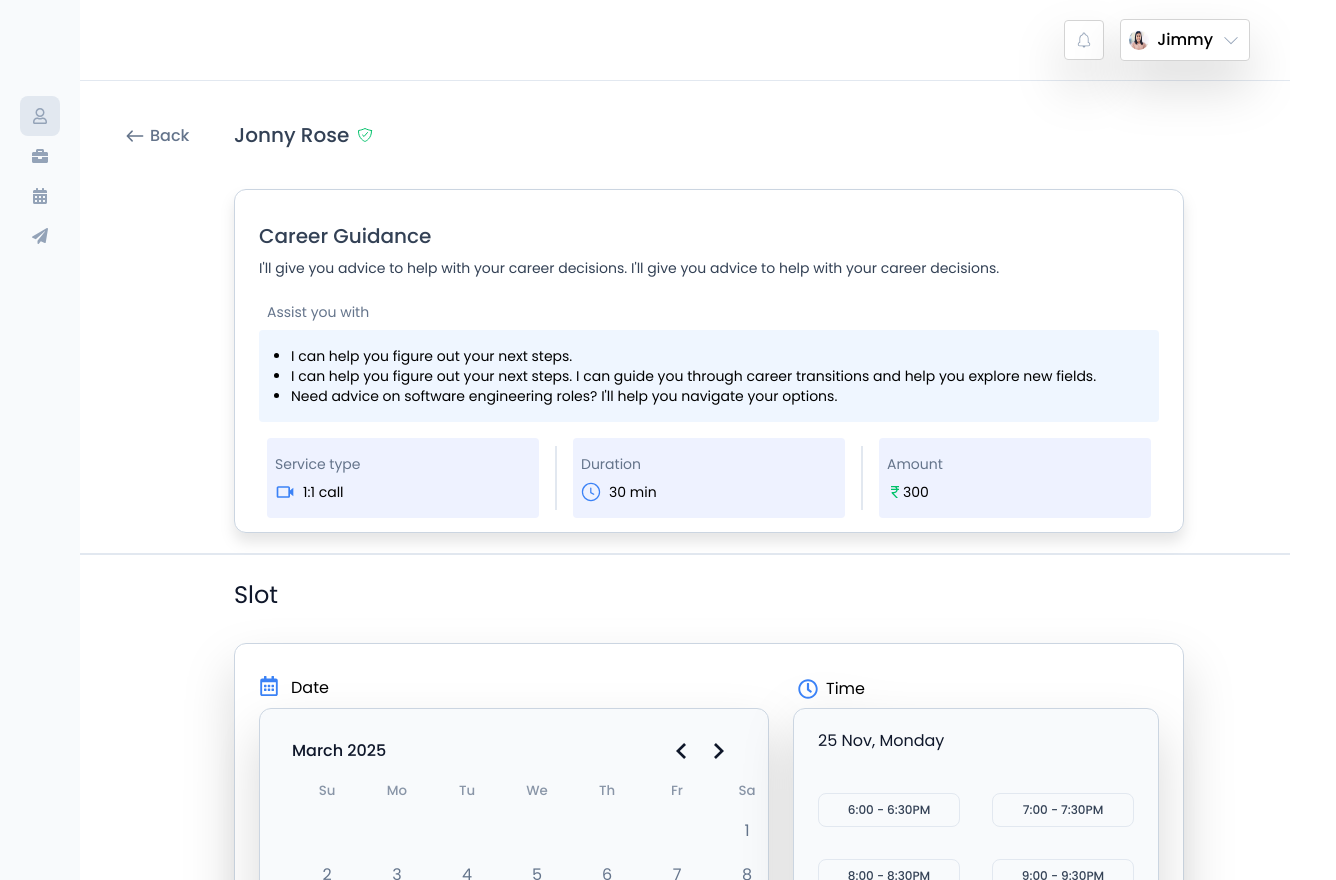
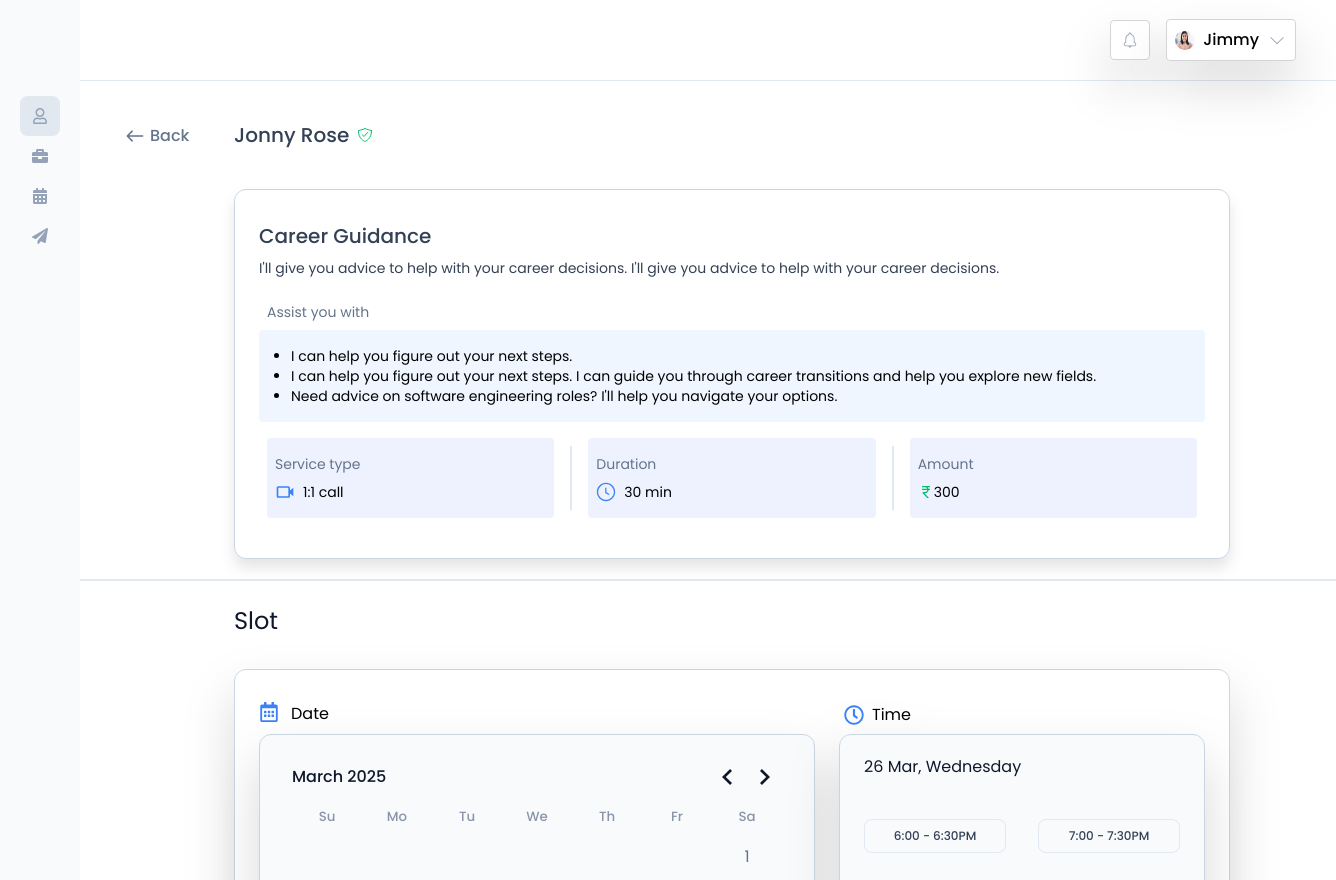
Before and after one commit to Shub4am/mentor-flow, a Next.js app: page /mentor-details/call in a window 1280 px wide. Shown: the whole page, 1336 px wide, since content can reach past the window. Built offline with nearby package versions, Linux system fonts and the light colour scheme.

Commit message:
Update calendar and timeslot

```diff
--- a/package.json
+++ b/package.json
@@ -9,6 +9,7 @@
     "lint": "next lint"
   },
   "dependencies": {
+    "date-fns": "^4.1.0",
     "next": "15.2.3",
     "react": "^19.0.0",
     "react-day-picker": "^9.6.3",
--- a/src/app/globals.css
+++ b/src/app/globals.css
@@ -9,17 +9,20 @@ body {
   --rdp-accent-background-color: #f0f0f0; /* Change the accent background color. */
   /* Add more CSS variables here. */
 
-  .rdp-chevron {
-    fill: #0f172a;
-  }
-
   .rdp-caption_label {
     color: #0f172a;
     font-size: 16px;
     font-weight: 500;
   }
+  .rdp-chevron {
+    fill: #0f172a;
+  }
   .rdp-day_button {
     width: 70px;
+  }
+  .rdp-day:hover {
+    background-color: #a9ec21;
+    border-radius: 12px;
   }
 }
 
--- a/src/components/CareerGuidanceCall.tsx
+++ b/src/components/CareerGuidanceCall.tsx
@@ -11,9 +11,10 @@ import { FaRegCalendarAlt, FaRegClock } from "react-icons/fa";
 import { DayPicker, getDefaultClassNames } from "react-day-picker";
 import "react-day-picker/style.css";
 import { PiCaretDownBold } from "react-icons/pi";
+import { format } from "date-fns";
 
 function CareerGuidanceCall() {
-  const [selected, setSelected] = useState<Date | undefined>();
+  const [selected, setSelected] = useState<Date | undefined>(new Date());
   const [selectedTime, setSelectedTime] = useState<string | null>(null);
   const defaultClassNames = getDefaultClassNames();
 
@@ -55,7 +56,7 @@ function CareerGuidanceCall() {
       </div>
 
       {/* carreer guidance  */}
-      <div className="w-full h-[344px] border border-[#CBD5E1] rounded-xl p-6 gap-4 mb-5 drop-shadow-xl bg-white ">
+      <div className="w-full h-fit border border-[#CBD5E1] rounded-xl p-6 gap-4 mb-5 drop-shadow-xl bg-white ">
         <h1 className="text-xl text-[#334155] leading-7 font-medium py-2">
           Career Guidance
         </h1>
@@ -125,7 +126,7 @@ function CareerGuidanceCall() {
           </div>
 
           <div className="flex gap-6">
-            <div className="w-[510px] h-[400px] rounded-xl border border-[#CBD5E1] bg-[#F8FAFC] flex-1 drop-shadow-2xl">
+            <div className="w-full h-[400px] rounded-xl border border-[#CBD5E1] bg-[#F8FAFC] flex-1 drop-shadow-2xl text-lime-">
               {/* date picker */}
               <DayPicker
                 animate
@@ -147,7 +148,9 @@ function CareerGuidanceCall() {
                 <FaRegClock size={20} className="text-[#3B82F6]" />
                 <p>Time</p>
               </div>
-              <p className="text-[#0F172A] relative -top-11">25 Nov, Monday</p>
+              <p className="text-[#0F172A] relative -top-11">
+                {selected ? format(selected, "dd MMM, EEEE") : "Select a date"}
+              </p>
               <div className="grid grid-cols-2 gap-8 mt-4 py-5 ">
                 {timeSlots.map((slot, index) => (
                   <button
```
Also changed, not shown: 1 other file (tests, documents, lock files or other folders).
